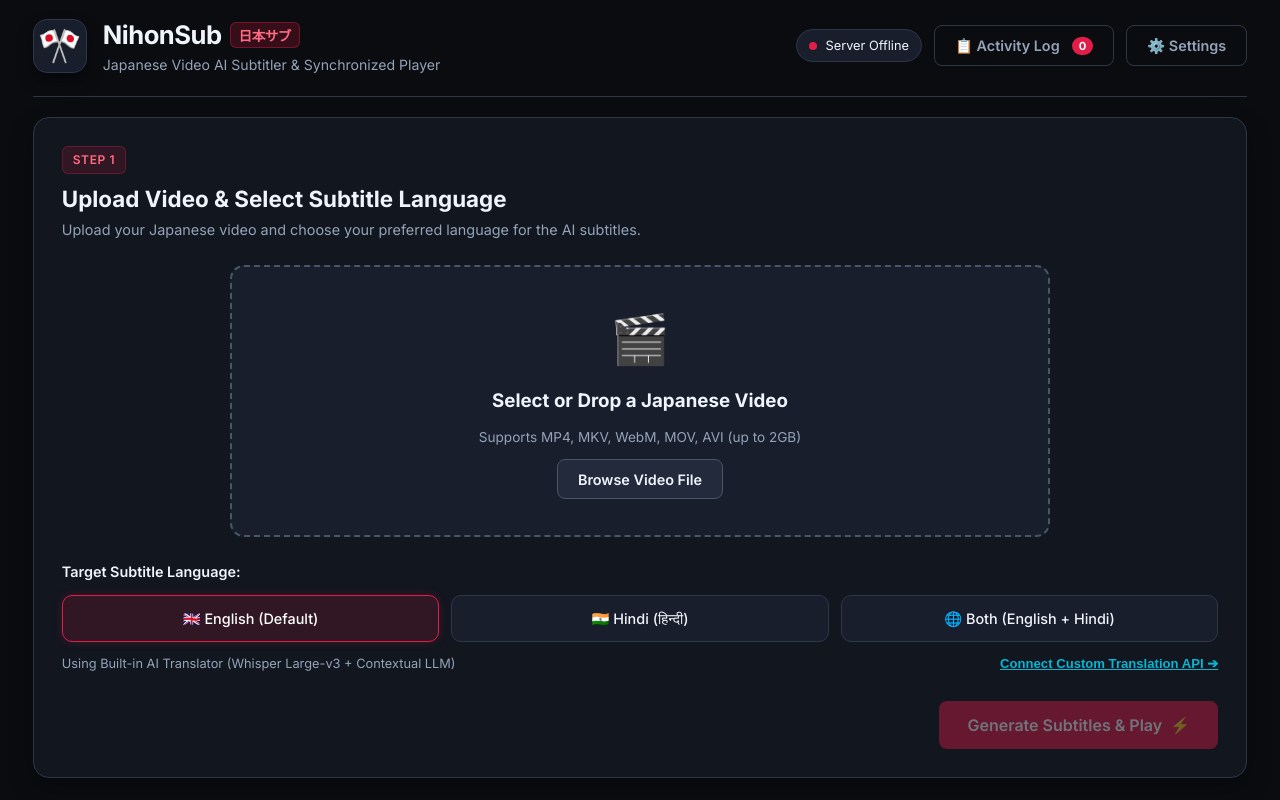
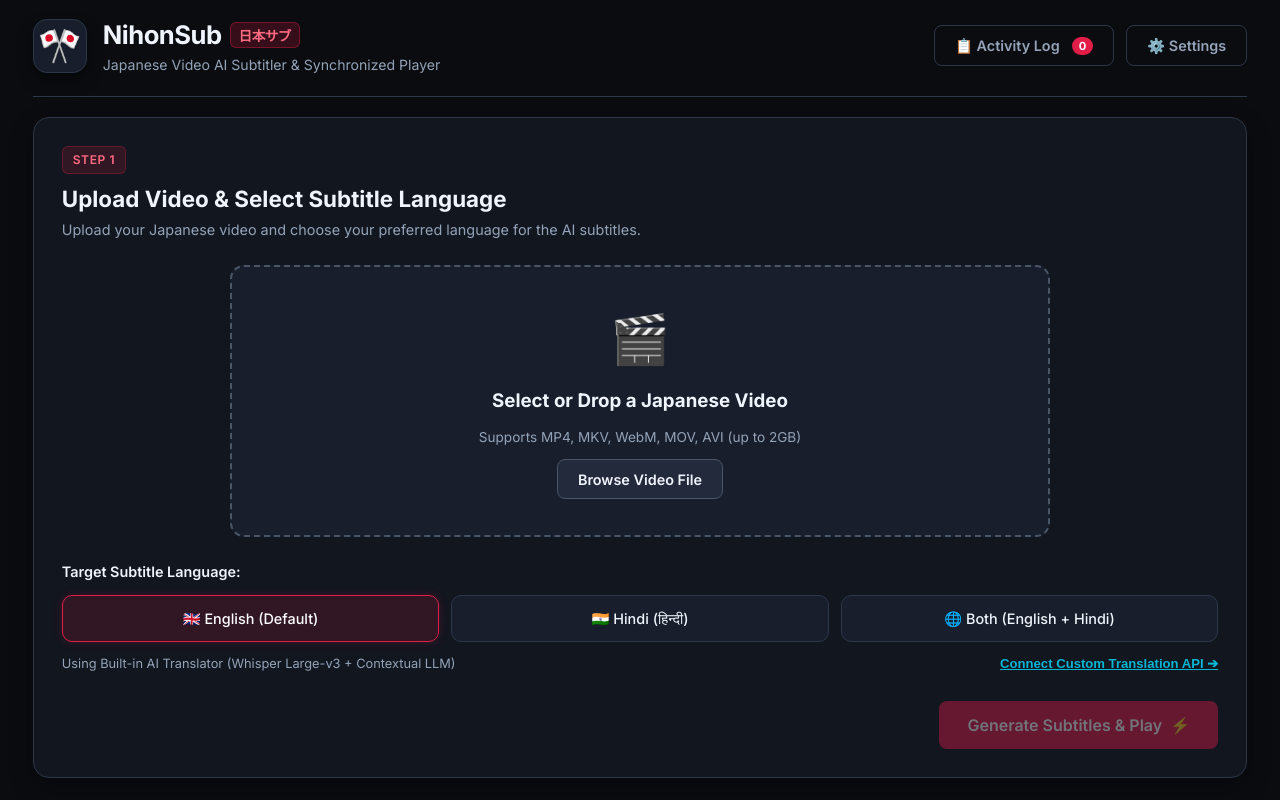
Before and after one commit to Abhishantpadam/NihonSub, a website: page public/index.html in a window 1280 px wide. Drawn offline with Linux system fonts and the light colour scheme; no server answers.

Commit message:
chore: Remove API key status badge from header

```diff
--- a/public/app.js
+++ b/public/app.js
@@ -104,6 +104,7 @@
   try {
     const res = await fetch('/api/config');
     const data = await res.json();
+    if (apiKeyStatus) {
       if (data.groqConfigured) {
         apiKeyStatus.className = 'status-chip ready';
         apiKeyStatus.querySelector('.text').textContent = `Groq: ${data.maskedKey}`;
@@ -111,9 +112,12 @@
         apiKeyStatus.className = 'status-chip missing';
         apiKeyStatus.querySelector('.text').textContent = 'Groq Key Missing';
       }
+    }
   } catch {
+    if (apiKeyStatus) {
       apiKeyStatus.className = 'status-chip missing';
       apiKeyStatus.querySelector('.text').textContent = 'Server Offline';
+    }
   }
 }
 
--- a/public/index.html
+++ b/public/index.html
@@ -21,10 +21,6 @@
         </div>
       </div>
       <div class="header-actions">
-        <div id="apiKeyStatus" class="status-chip checking">
-          <span class="dot"></span>
-          <span class="text">Checking API...</span>
-        </div>
         <button id="activityLogToggleBtn" class="btn btn-ghost" title="View Full Activity Log">
           📋 Activity Log <span id="logBadgeCount" class="badge-mini">0</span>
         </button>
```
Lines whose indentation alone changed are shown as unchanged.
